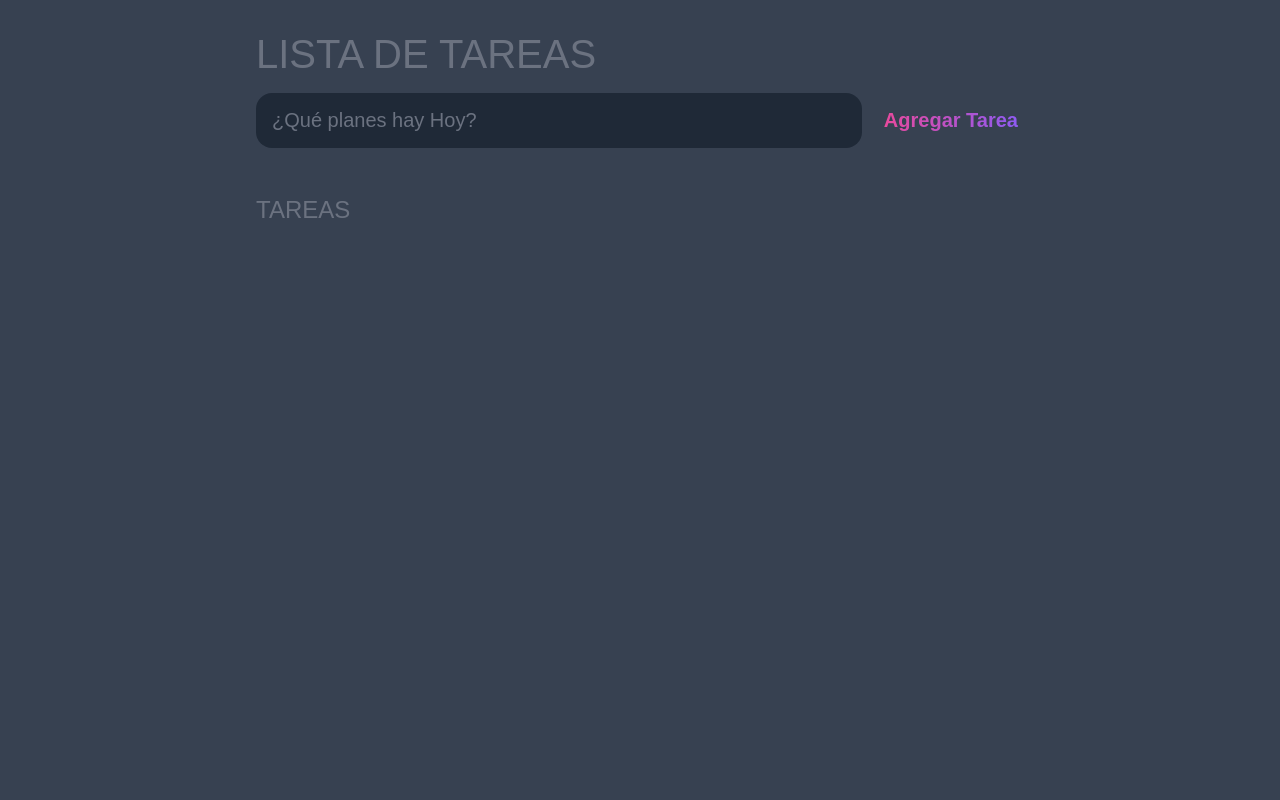
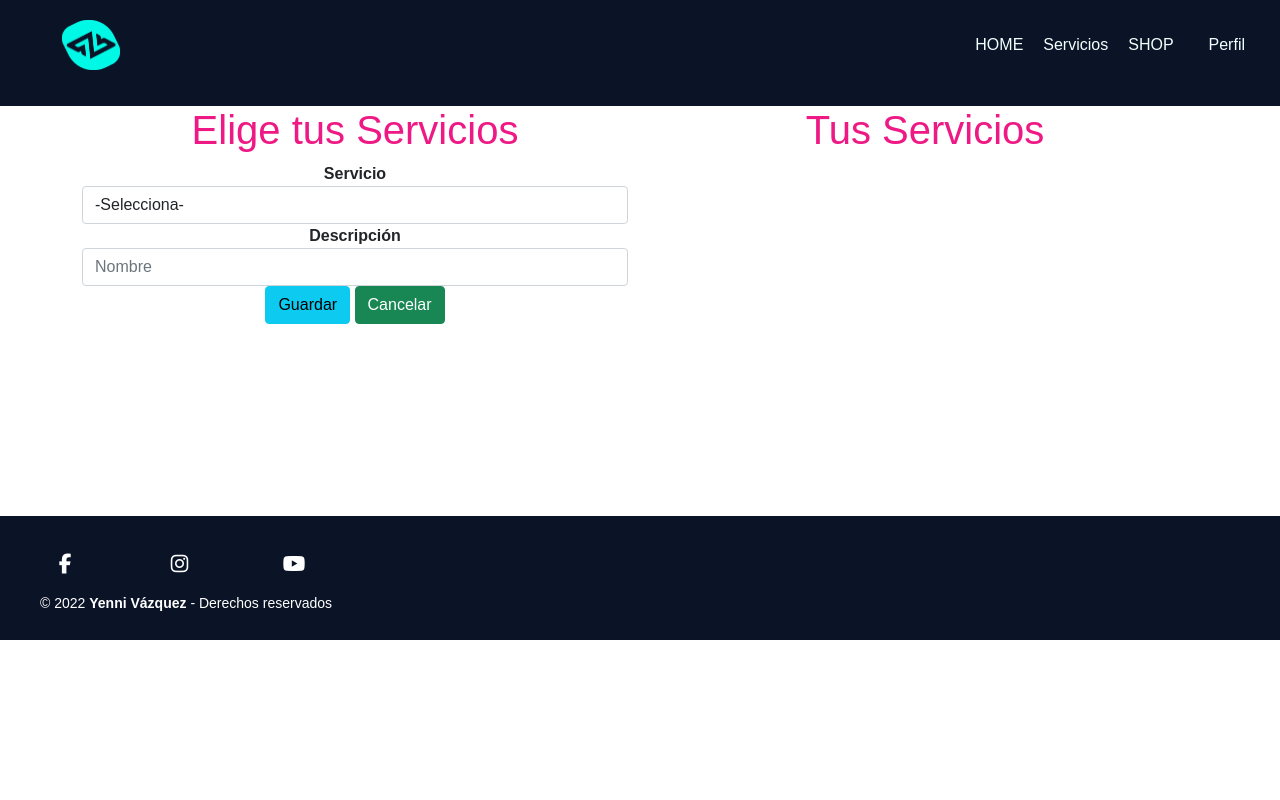
Before and after one commit to Linneymx/P2_APPCRUD, a plain HTML site: page index.html in a window 1280 px wide. Drawn offline with nearby package versions, Linux system fonts and the light colour scheme.

Commit message:
tablita v2.5

```diff
--- a/index.html
+++ b/index.html
@@ -4,33 +4,94 @@
 	<meta charset="UTF-8">
 	<meta http-equiv="X-UA-Compatible" content="IE=edge">
 	<meta name="viewport" content="width=device-width, initial-scale=1.0">
-    <title>TODO CRUD</title>
+	<title>TodoCRUD</title>
+
 	<link rel="stylesheet" href="styles.css" />
+    <link href="https://cdn.jsdelivr.net/npm/bootstrap@5.1.3/dist/css/bootstrap.min.css" rel="stylesheet" integrity="sha384-1BmE4kWBq78iYhFldvKuhfTAU6auU8tT94WrHftjDbrCEXSU1oBoqyl2QvZ6jIW3" crossorigin="anonymous">
+    <script src="https://kit.fontawesome.com/1aec372780.js" crossorigin="anonymous"></script>
+    <script src="https://ajax.googleapis.com/ajax/libs/jquery/3.6.0/jquery.min.js"></script>
+    <script>
+        $( function(){
+            $(".toogle").on("click", function(){
+                if($(".item").hasClass("active")){
+                    $(".item").removeClass("active");
+                }
+                else{
+                    $(".item").addClass("active");
+                }
+            })
+        });
+    </script>
 </head>
+
+ <!--Inicia el BODY-->
+<body>
+ <!-- header-->
  <header>
-    <h1>LISTA DE TAREAS</h1>
-    <form id="NT-form"> <!--NT Significa Nueva Tarea-->
-        <input
-            type="text"
-            name="NT-input"
-            id="NT-input"
-            placeholder="¿Qué planes hay Hoy?" />
-        <input
-            type="submit"
-            id="NT-submit"
-            value="Agregar Tarea" />
-    </form>
+    <nav class="navbar-top">
+        <ul class="menu">
+            <li class="logo"><a href="#"><img src="./Assets/Logo DesarrolladorVazzy.png"></a></li>
+            <li class="item button2"><a href="#">HOME</a></li>
+            <li class="item button2"><a href="#">Servicios</a></li>
+            <li class="item button2"><a href="#">SHOP</a></li>
+            <li class="item button"><a href="#">Perfil</a></li>
+            <li class="toogle"><span class="bars"></span></li>
+        </ul>
+    </nav>
 </header>
-<main>
-    <section class="Tareas-list">
-        <h2>TAREAS</h2>
+<!--Termina header-->
+<!--------------------------------------------------->
+<div class="container text-center">
+    <div class="row">
+        <div class="col-md-6">
+            <div class="text-center">
+                <h1>Elige tus Servicios</h1>
+            </div>
 
-        <div id="Tareas">
+            <label class="text"><b>Servicio</b></label>
+            <select  id="categoria" class="form-control">
+                <option>-Selecciona-</option>
+                <option>Diseño</option>
+                <option>Desarrollo Web</option>
+                <option>Marketing</option>
+            </select>
 
+            <label class="text"><b>Descripción</b></label>
+            <input id="nombre" class="form-control" name="nombre" type="text" placeholder="Nombre">
+
+            <button id="guardar" class="btn btn-info">Guardar</button>
+            <button id="cancelar" class="btn btn-success">Cancelar</button>
         </div>
-    </section>
-</main>
+
+        <div class="col-md-6">
+            <div class="text-center">
+                <h1 class="text1">Tus Servicios</h1>
+            </div>
+
+            <div class="table-responsive-md">
+                <section class ="section">  </section>
+            </div>
+        </div>
+    </div>
+</div>
+<!-------------------------------------------  footer   -->
+    <footer class="footer">
+        <div class="group-1">
+            <div class="box">
+                <div class="social">
+                <a href="#" class="fa fa-facebook"></a>
+                <a href="#" class="fa fa-instagram"></a>
+                <a href="#" class="fa fa-youtube"></a>
+                </div>
+                <small>&copy; 2022 <b>Yenni Vázquez</b> - Derechos reservados</small>
+            </div>
+        </div>
+    </footer>
+
+    <script src="https://cdn.jsdelivr.net/npm/@popperjs/core@2.10.2/dist/umd/popper.min.js" integrity="sha384-7+zCNj/IqJ95wo16oMtfsKbZ9ccEh31eOz1HGyDuCQ6wgnyJNSYdrPa03rtR1zdB" crossorigin="anonymous"></script>
+    <script src="https://cdn.jsdelivr.net/npm/bootstrap@5.1.3/dist/js/bootstrap.min.js" integrity="sha384-QJHtvGhmr9XOIpI6YVutG+2QOK9T+ZnN4kzFN1RtK3zEFEIsxhlmWl5/YESvpZ13" crossorigin="anonymous"></script>
 
 	<script src="main.js"></script>
+
 </body>
 </html>
--- a/main.js
+++ b/main.js
@@ -1,62 +1,62 @@
 window.addEventListener('load', () => {
-	const form = document.querySelector("#NT-form");
-	const input = document.querySelector("#NT-input");
-	const list_el = document.querySelector("#tareas");
+	const form = document.querySelector("#new-task-form");
+	const input = document.querySelector("#new-task-input");
+	const list_el = document.querySelector("#tasks");
 
 	form.addEventListener('submit', (e) => {
 		e.preventDefault();
 
-		const tarea = input.value;
+		const task = input.value;
 
-		const tarea_el = document.createElement('div');
-		tarea_el.classList.add('task');
+		const task_el = document.createElement('div');
+		task_el.classList.add('task');
 
-		const tarea_content_el = document.createElement('div');
-		tarea_content_el.classList.add('content');
+		const task_content_el = document.createElement('div');
+		task_content_el.classList.add('content');
 
-		tarea_el.appendChild(tarea_content_el);
+		task_el.appendChild(task_content_el);
 
-		const tarea_input_el = document.createElement('input');
-		tarea_input_el.classList.add('text');
-		tarea_input_el.type = 'text';
-		tarea_input_el.value = task;
-		tarea_input_el.setAttribute('readonly', 'readonly');
+		const task_input_el = document.createElement('input');
+		task_input_el.classList.add('text');
+		task_input_el.type = 'text';
+		task_input_el.value = task;
+		task_input_el.setAttribute('readonly', 'readonly');
 
-		tarea_content_el.appendChild(task_input_el);
+		task_content_el.appendChild(task_input_el);
 
-		const tarea_actions_el = document.createElement('div');
-		tarea_actions_el.classList.add('actions');
+		const task_actions_el = document.createElement('div');
+		task_actions_el.classList.add('actions');
 
-		const tarea_edit_el = document.createElement('button');
-		tarea_edit_el.classList.add('edit');
-		tarea_edit_el.innerText = 'Editar';
+		const task_edit_el = document.createElement('button');
+		task_edit_el.classList.add('edit');
+		task_edit_el.innerText = 'Edit';
 
-		const tarea_delete_el = document.createElement('button');
-		tarea_delete_el.classList.add('Eliminar');
-		tarea_delete_el.innerText = 'Borrar';
+		const task_delete_el = document.createElement('button');
+		task_delete_el.classList.add('delete');
+		task_delete_el.innerText = 'Delete';
 
-		tarea_actions_el.appendChild(task_edit_el);
-		tarea_actions_el.appendChild(task_delete_el);
+		task_actions_el.appendChild(task_edit_el);
+		task_actions_el.appendChild(task_delete_el);
 
-		tarea_el.appendChild(task_actions_el);
+		task_el.appendChild(task_actions_el);
 
-		tarea_el.appendChild(task_el);
+		list_el.appendChild(task_el);
 
 		input.value = '';
 
-		tarea_edit_el.addEventListener('click', (e) => {
-			if (tarea_edit_el.innerText.toLowerCase() == "edit") {
-				tarea_edit_el.innerText = "Guardar";
-				tarea_input_el.removeAttribute("readonly");
-				tarea_input_el.focus();
+		task_edit_el.addEventListener('click', (e) => {
+			if (task_edit_el.innerText.toLowerCase() == "edit") {
+				task_edit_el.innerText = "Save";
+				task_input_el.removeAttribute("readonly");
+				task_input_el.focus();
 			} else {
-				tarea_edit_el.innerText = "Editar";
-				tarea_input_el.setAttribute("readonly", "readonly");
+				task_edit_el.innerText = "Edit";
+				task_input_el.setAttribute("readonly", "readonly");
 			}
 		});
 
-		tarea_delete_el.addEventListener('click', (e) => {
-			list_el.removeChild(tarea_el);
+		task_delete_el.addEventListener('click', (e) => {
+			list_el.removeChild(task_el);
 		});
 	});
 });
--- a/styles.css
+++ b/styles.css
@@ -1,155 +1,222 @@
 :root {
-	--dark: #374151;
-	--darker: #1F2937;
-	--darkest: #111827;
-	--grey: #6B7280;
-	--pink: #EC4899;
-	--purple: #8B5CF6;
+	--dark: #00b0ef;
+	--darkest: #0b1427;
+	--grey: #cecece;
+	--pink: #ee1984;
+	--purple: #6a2dfa;
 	--light: #EEE;
+	--green: #00F9E6;
 }
-
 * {
 	margin: 0;
 	box-sizing: border-box;
 	font-family: "Fira sans", sans-serif;
+    padding: auto;
 }
 
-body {
-	display: flex;
-	flex-direction: column;
-	min-height: 100vh;
-	color: #FFF;
-	background-color: var(--dark);
+h1{
+	font-size: 3.5rem;
+	font-weight: 400;
+	color: var(--pink);
+	margin-bottom: 2rem;
 }
 
-header {
-	padding: 2rem 1rem;
-	max-width: 800px;
-	width: 100%;
-	margin: 0 auto;
+.navbar-top{
+    background-color: var(--darkest);
+    padding: 5px 20px;
 }
 
-header h1{
-	font-size: 2.5rem;
-	font-weight: 300;
-	color: var(--grey);
-	margin-bottom: 1rem;
+.navbar-top ul{
+    list-style-type: none;
 }
 
-#NT-form { /*NT de nueva tarea*/
-	display: flex;;
+.navbar-top a{
+    text-decoration: none;
+    color: azure;
+    display: block;
+
+}
+.navbar-top a:hover{
+    text-decoration: none;
 }
 
-input, button {
-	appearance: none;
-	border: none;
-	outline: none;
-	background: none;
+.logo img{
+    height: 50px;
 }
 
-#NT-input {
-	flex: 1 1 0%;
-	background-color: var(--darker);
-	padding: 1rem;
-	border-radius: 1rem;
-	margin-right: 1rem;
-	color: var(--light);
-	font-size: 1.25rem;
+.menu li{
+    font-size: 16px;
+    padding: 15px 5px;
 }
 
-#NT-input::placeholder {
-	color: var(--grey);
+.button{
+    border-bottom: #444 solid;
 }
 
-#NT-submit {
-	color: var(--pink);
-	font-size: 1.25rem;
-	font-weight: 700;
-	background-image: linear-gradient(to right, var(--pink), var(--purple));
-	-webkit-background-clip: text;
-	-webkit-text-fill-color: transparent;
-	cursor: pointer;
-	transition: 0.4s;
+body{
+    font-family: sans-serif;
 }
 
-#NT-submit:hover {
-	opacity: 0.8;
+
+/* footer*/
+
+.footer{
+	margin-top: 15%;
+	background-color: var(--darkest);
+	color: #fff;
+  }
+
+.footer .group-1{
+    width: 100%;
+    max-width: 1200px;
+    margin: auto;
+    display: grid;
+    grid-template-columns: repeat(0, 1fr);
+    grid-gap: 20px;
+    padding: 25px 0px;
 }
 
-#NT-submit:active {
-	opacity: 0.6;
+.footer .group-1 .social a{
+    display: inline-block;
+    text-decoration: none;
+    width: 50px;
+    height: 50px;
+    line-height: 45px;
+    color: #fff;
+    margin-right: 5%;
+    text-align: center;
+    transition: all 300ms ease;
+	font-size: 20px;
 }
 
-main {
-	flex: 1 1 0%;
-	max-width: 800px;
-	width: 100%;
-	margin: 0 auto;
+.footer .group-1 .social a:hover{
+    color: var(--pink);
 }
 
-.Tareas-list {
-	padding: 1rem;
+/* ----- Menu movil ----- */
+
+
+.menu {
+    display: flex;
+    flex-wrap: wrap;
+    justify-content: space-between;
+    align-items: center;
 }
 
-.Tareas-list h2 {
-	font-size: 1.5rem;
-	font-weight: 300;
-	color: var(--grey);
-	margin-bottom: 1rem;
+.toogle{
+    cursor: pointer;
+    order: 1;
 }
 
-#Tarea .task {
-	display: flex;
-	justify-content: space-between;
-	background-color: var(--darkest);
-	padding: 1rem;
-	border-radius: 1rem;
-	margin-bottom: 1rem;
+.logo{
+    flex: 1;
 }
 
-.Tarea .content {
-	flex: 1 1 0%;
+.item.button{
+    order: 2;
 }
 
-.Tarea .content .text {
-	color: var(--light);
-	font-size: 1.125rem;
-	width: 100%;
-	display: block;
-	transition: 0.4s;
+.item{
+    order: 3;
+    width: 100%;
+    text-align: center;
+    display: none;
 }
 
-.Tarea .content .text:not(:read-only) {
-	color: var(--pink);
+.item.active{
+    display: block;
 }
 
-.Tarea .actions {
-	display: flex;
-	margin: 0 -0.5rem;
+.bars{
+    background: var(--grey);
+    display: inline-block;
+    position: relative;
+    height: 2px;
+    width: 18px;
+}
+.bars::before, .bars::after{
+    background: var(--grey);
+    content: "";
+    display: inline-block;
+    position: absolute;
+    height: 2px;
+    width: 18px;
 }
 
-.Tarea .actions button {
-	cursor: pointer;
-	margin: 0 0.5rem;
-	font-size: 1.125rem;
-	font-weight: 700;
-	text-transform: uppercase;
-	transition: 0.4s;
+.bars::before{
+    top: 5px;
 }
 
-.Tarea .actions button:hover {
-	opacity: 0.8;
+.bars::after{
+    top: -5px;
 }
 
-.Tarea .actions button:active {
-	opacity: 0.6;
+
+/* ----- tablet ----- */
+
+@media all and (min-width: 468px){
+    .menu{
+        justify-content: center;
+    }
+    .logo{
+        flex: 1;
+    }
+    .item.button{
+        width: auto;
+        order: 1;
+        display: block;
+    }
+    .toogle{
+        order: 2;
+    }
+    .button{
+        border: 0;
+    }
+    .button a{
+        text-decoration: none;
+        padding: 7px 15px;
+        background-color: var(--pink)a;
+        border: 1px;
+        border-radius: 50em;
+    }
+
+    .button a:hover{
+        background-color: var(--pink);
+        color: #fff;
+    }
+
+    .button2 a:hover{
+        text-decoration: none;
+		color:var(--pink);
+        padding: 10px 15px;
+        transition: .2s;
+    }
+
 }
 
-.Tarea .actions .edit {
-	background-image: linear-gradient(to right, var(--pink), var(--purple));
-	-webkit-background-clip: text;
-	-webkit-text-fill-color: transparent;
+
+/* ----- Menu desktop ----- */
+@media all and (min-width: 768px){
+    .item{
+        display: block;
+        width: auto;
+    }
+    .toogle{
+        display: none;
+    }
+    .logo{
+        order: 0;
+    }
+    .item{
+        order: 1;
+    }
+    .button{
+        order: 2;
+    }
+    .menu li{
+        padding: 15px 10px;
+    }
+    .menu li.button{
+        padding-right: 0;
+    }
 }
-.Tarea .actions .delete {
-	color: crimson;
-}
```
Also changed, not shown: Assets/Logo DesarrolladorVazzy.png (added), Assets/LogoDV.svg (added), PROTOTIPO CRUD.png (added). Lines whose indentation alone changed are shown as unchanged.
